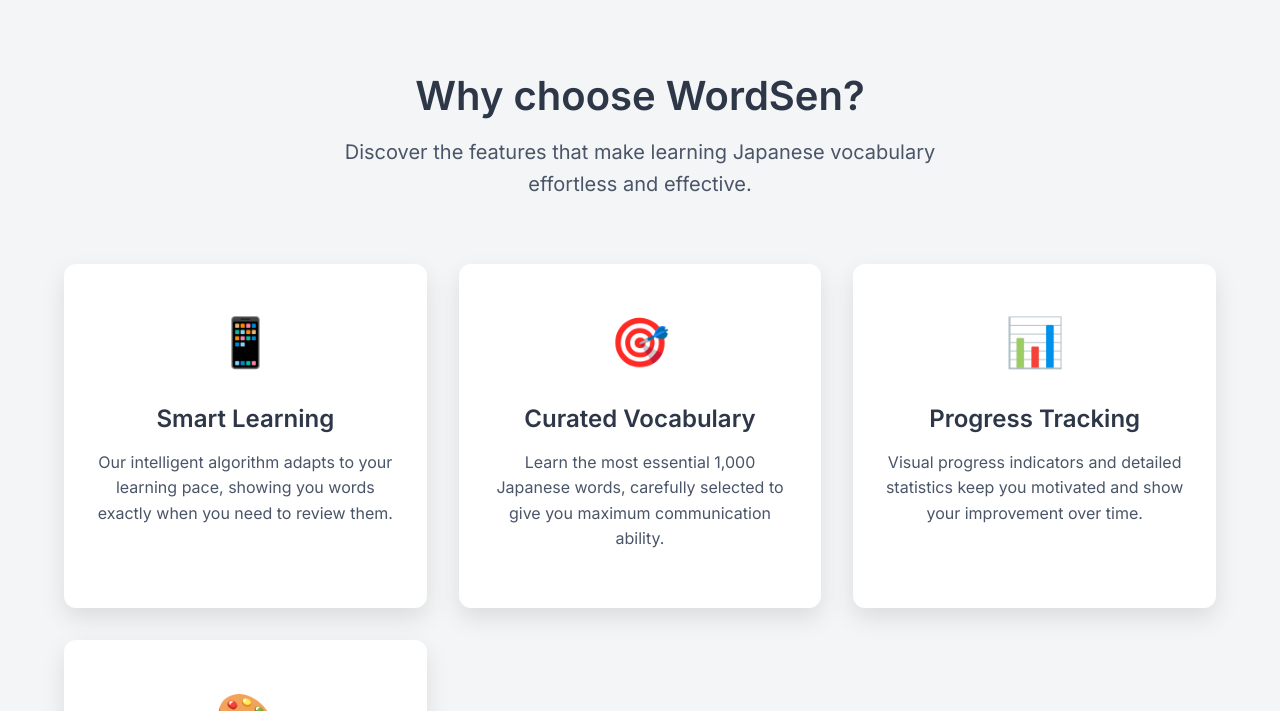
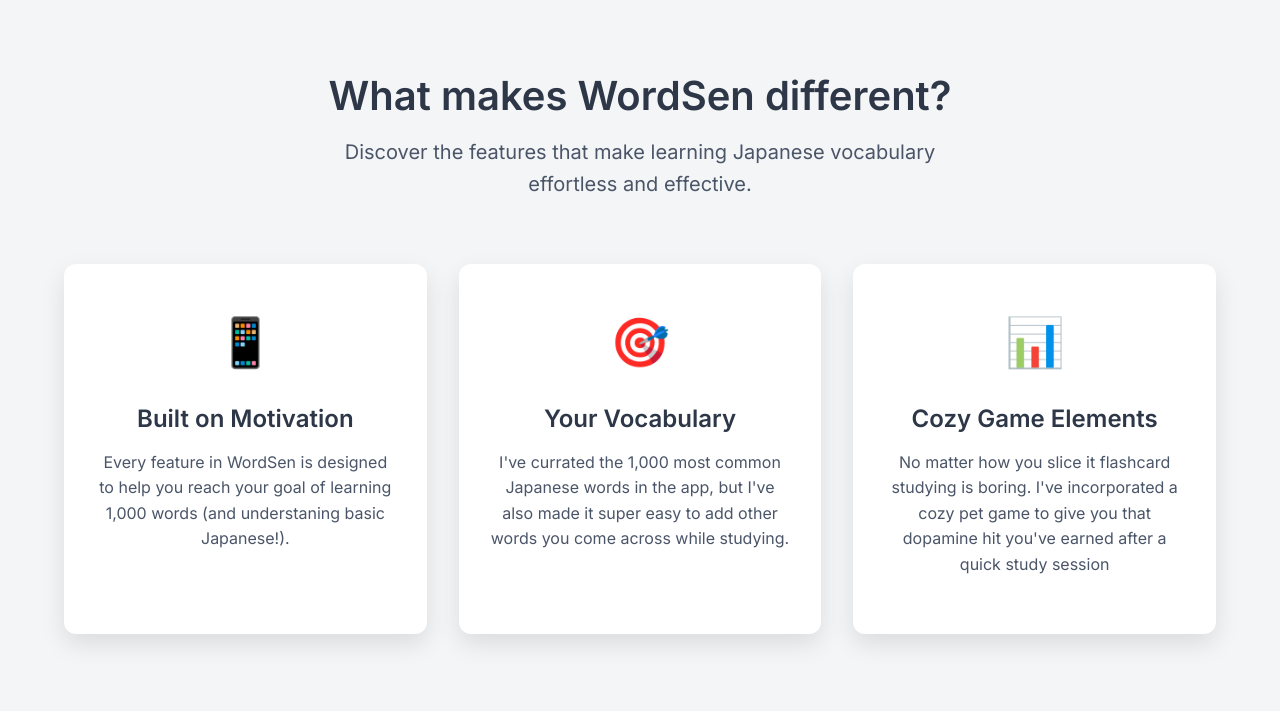
Before and after one commit to froghaiku/WordSenWebsite, a Jekyll site: the page built from index.markdown, in a window 1280 px wide and 900 px high, scrolled down 735 px, cut to the strip 189-900 px from the top of the window. Built offline with Jekyll 4.4.1, drawn with Linux system fonts in a browser that asks for light colours; some of the changed text lies outside the part shown.

Commit message:
Update homepage content and messaging
- Change hero title to focus on motivation for studying Japanese
- Update features section to emphasize what makes WordSen different
- Revise feature cards: Built on Motivation, Your Vocabulary, Cozy Game Elements
- Improve copy to highlight motivation-focused approach and pet game elements

🤖 Generated with [Claude Code](https://claude.ai/code)

Co-Authored-By: Claude <noreply@anthropic.com>

```diff
--- a/_layouts/home.html
+++ b/_layouts/home.html
@@ -7,7 +7,7 @@ layout: default
     <div class="container">
         <div class="hero-content">
             <div class="hero-text">
-                <h1 class="hero-title">The best moitivational study app for Japanese</h1>
+                <h1 class="hero-title">Cracking the 'motivation' code for studying Japanese</h1>
                 <p class="hero-subtitle">Stay motivated using custom vocab, games, and memory enhancing flashcards.</p>
                 <div class="hero-cta">
                     <a href="{{ '/beta' | relative_url }}" class="btn btn-primary">Join the Beta Test</a>
@@ -25,34 +25,29 @@ layout: default
 <section class="features-section" id="features">
     <div class="container">
         <div class="section-header">
-            <h2>Why choose WordSen?</h2>
+            <h2>What makes WordSen different?</h2>
             <p>Discover the features that make learning Japanese vocabulary effortless and effective.</p>
         </div>
 
         <div class="features-grid">
             <div class="feature-card">
                 <div class="feature-icon">📱</div>
-                <h3>Smart Learning</h3>
-                <p>Our intelligent algorithm adapts to your learning pace, showing you words exactly when you need to review them.</p>
+                <h3>Built on Motivation</h3>
+                <p>Every feature in WordSen is designed to help you reach your goal of learning 1,000 words (and understaning basic Japanese!).</p>
             </div>
 
             <div class="feature-card">
                 <div class="feature-icon">🎯</div>
-                <h3>Curated Vocabulary</h3>
-                <p>Learn the most essential 1,000 Japanese words, carefully selected to give you maximum communication ability.</p>
+                <h3>Your Vocabulary</h3>
+                <p>I've currated the 1,000 most common Japanese words in the app, but I've also made it super easy to add other words you come across while studying.</p>
             </div>
 
             <div class="feature-card">
                 <div class="feature-icon">📊</div>
-                <h3>Progress Tracking</h3>
-                <p>Visual progress indicators and detailed statistics keep you motivated and show your improvement over time.</p>
+                <h3>Cozy Game Elements</h3>
+                <p>No matter how you slice it flashcard studying is boring. I've incorporated a cozy pet game to give you that dopamine hit you've earned after a quick study session</p>
             </div>
 
-            <div class="feature-card">
-                <div class="feature-icon">🎨</div>
-                <h3>Beautiful Design</h3>
-                <p>Clean, modern interface designed for distraction-free learning with delightful animations and interactions.</p>
-            </div>
         </div>
     </div>
 </section>
```
